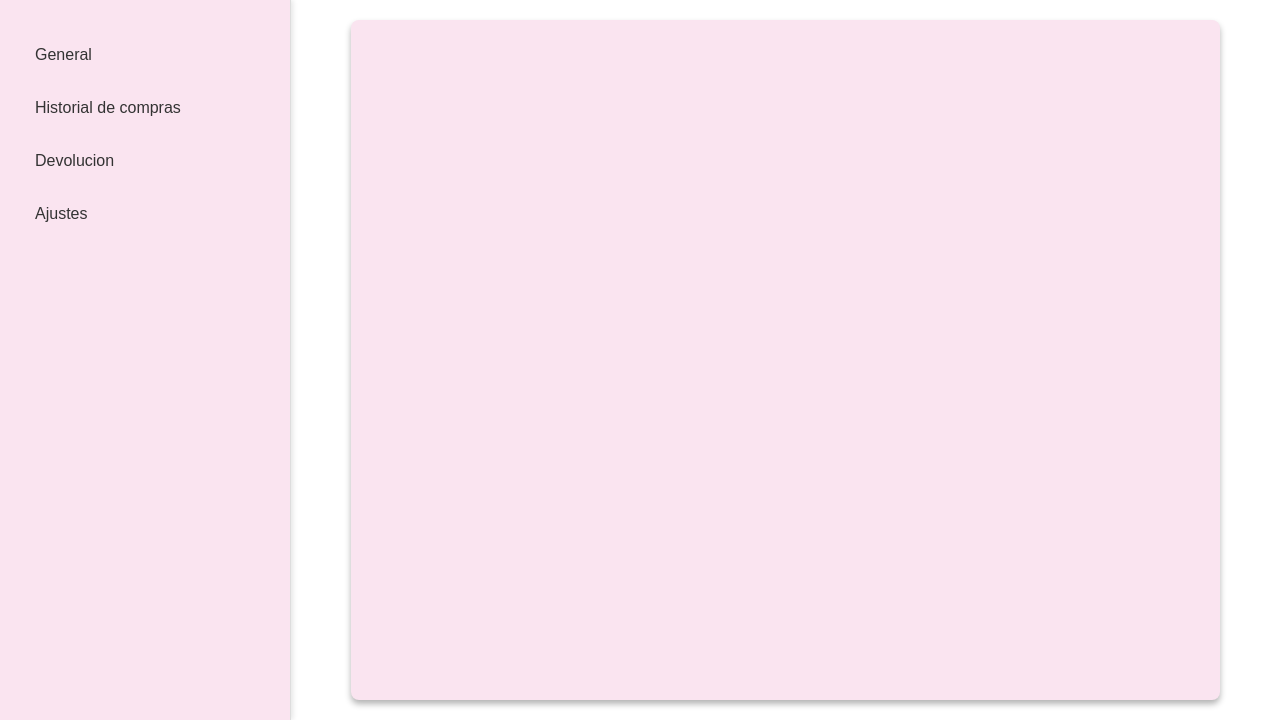
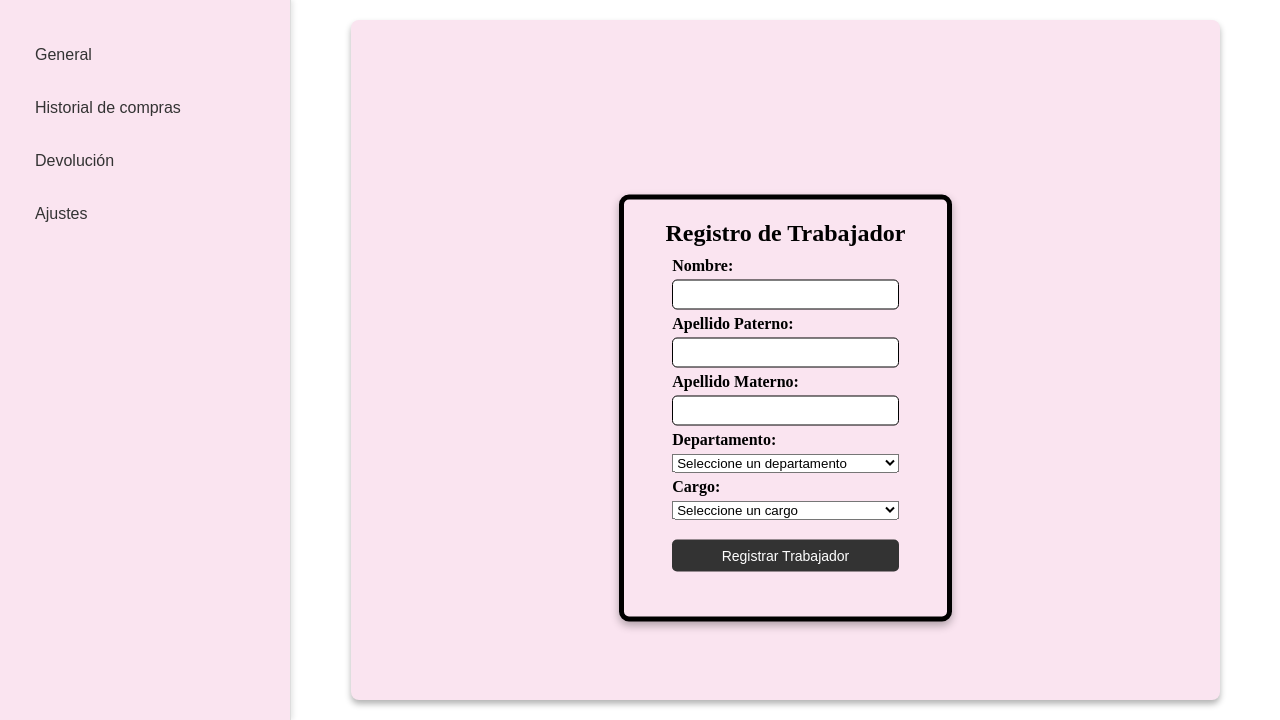
Before and after one commit to Zehkas/SuperRosita, a PHP site: page /view/perfil/ingresar-trabajador.php in a window 1280 px wide. Shown: the part 85-805 px from the top of the page. Run offline with PHP 8.4, Linux system fonts and the light colour scheme.

Commit message:
Ingresar Trabajador

```diff
--- a/connection.php
+++ b/connection.php
@@ -1,8 +1,8 @@
 <?php
 class Connection {
     public function connect() {
-        $db_user = "ROSITA";
-        $db_password = "superrosita";
+        $db_user = "bd_miguel";
+        $db_password = "miguel2003";
         $db_host = "localhost";
         $db_port = "1521";
         $db_sid = "xe";
--- a/index.php
+++ b/index.php
@@ -3,6 +3,7 @@ require_once './controller/UsuarioControlador.php';
 require_once './controller/ProductoControlador.php';
 require_once './controller/RedirectControlador.php';
 require_once './controller/CarritoControlador.php';
+require_once './controller/TrabajadorControlador.php';
 require_once './connection.php';
 
 // Crear conexión a la base de datos
@@ -13,6 +14,7 @@ $usuarioControlador = new UsuarioControlador($dbConnection);
 $productoControlador = new ProductoControlador($dbConnection);
 $redirectControlador = new RedirectControlador();
 $carritoControlador = new CarritoControlador($dbConnection);
+$trabajadorControlador = new TrabajadorControlador($dbConnection);
 
 // Acciones relacionadas con el usuario
 if (isset($_GET['action'])) {
@@ -22,6 +24,9 @@ if (isset($_GET['action'])) {
             break;
         case 'login':
             $usuarioControlador->Login();
+            break;
+        case 'registro_trabajador':
+            $trabajadorControlador->IngresarTrabajador();
             break;
         case 'registroProducto':
             $productoControlador->RegistroProducto();
--- a/view/perfil/ingresar-trabajador.php
+++ b/view/perfil/ingresar-trabajador.php
@@ -2,7 +2,6 @@
 if (session_status() === PHP_SESSION_NONE) {
     session_start();
 }
-
 ?>
 <!DOCTYPE html>
 <html lang="es">
@@ -12,6 +11,17 @@ if (session_status() === PHP_SESSION_NONE) {
     <title>Ingresar Trabajador</title>
     <link rel="stylesheet" href="/SuperRosita/css/global.css">
     <link rel="stylesheet" href="/SuperRosita/css/perfil.css">
+    <link rel="stylesheet" href="/SuperRosita/css/registro.css"> <!-- Línea añadida -->
+    <style>
+        .centrar {
+            display: flex;
+            justify-content: center;
+            align-items: center;
+            position: relative;
+            top: calc(50vh - 42.22px);
+            transform: translateY(-50%);
+        }
+    </style>
 </head>
 <body>
 
@@ -22,16 +32,14 @@ if (session_status() === PHP_SESSION_NONE) {
             <ul>
                 <li><a href="/SuperRosita/perfil">General</a></li>
                 <li><a href="/SuperRosita/perfil/historial">Historial de compras</a></li>
-            <li><a href="/SuperRosita/perfil/devolucion">Devolucion</a></li>
+                <li><a href="/SuperRosita/perfil/devolucion">Devolución</a></li>
                 <li><a href="/SuperRosita/perfil/ajustes">Ajustes</a></li>
 
                 <?php if (isset($_SESSION['codigo_cargo']) && $_SESSION['codigo_cargo'] === '1'): ?>
                 <li><a href="/SuperRosita/perfil/ingresar-trabajador">Ingresar Trabajador</a></li>
                 <?php endif; ?>
-
             </ul>
         </aside>
-
 
         <main class="contenido">
             <h2>
@@ -45,9 +53,51 @@ if (session_status() === PHP_SESSION_NONE) {
                 }
                 ?>
             </h2>
-    </main>
+
+            <div class="centrar">
+                <div class="contenedorRegistro">
+                    <h2>Registro de Trabajador</h2>
+                    <form action="/SuperRosita/index.php?action=registro_trabajador" method="post">
+                        <div class="formInterior">
+                            <label for="nombre">Nombre:</label>
+                            <input type="text" id="nombre" name="nombre" required>
+
+                            <label for="apellido1">Apellido Paterno:</label>
+                            <input type="text" id="apellido1" name="apellido1" required>
+
+                            <label for="apellido2">Apellido Materno:</label>
+                            <input type="text" id="apellido2" name="apellido2" required>
+                            <label for="codigo_departamento">Departamento:</label>
+                            <select id="codigo_departamento" name="codigo_departamento" required>
+                                <option value="">Seleccione un departamento</option>
+                                <option value="11">Cajas</option>
+                                <option value="13">Reponedores</option>
+                            </select>
+
+                            <label for="codigo_cargo">Cargo:</label>
+                            <select id="codigo_cargo" name="codigo_cargo" required>
+                                <option value="">Seleccione un cargo</option>
+                                <option value="2">Cajero</option>
+                                <option value="3">Reponedor</option>
+                            </select>
+
+                            <input type="submit" value="Registrar Trabajador">
+                        </div>
+                    </form>
+
+                    <?php if (isset($_SESSION['error_registro_trabajador'])): ?>
+                        <p style="color: #FF0000"><?php echo $_SESSION['error_registro_trabajador']; ?></p>
+                        <?php unset($_SESSION['error_registro_trabajador']); ?>
+                    <?php endif; ?>
+                    <?php if (isset($_GET['mensaje_exito'])): ?>
+                        <p style="color: #00A000"><?php echo htmlspecialchars($_GET['mensaje_exito']); ?></p>
+                    <?php endif; ?>
 
 
                 </div>
+            </div>
+
+        </main>
+    </div>
 </body>
 </html>
```
Also changed, not shown: controller/TrabajadorControlador.php (added, +61 -0 lines), model/trabajador.php (added, +51 -0 lines). Lines whose indentation alone changed are shown as unchanged.
